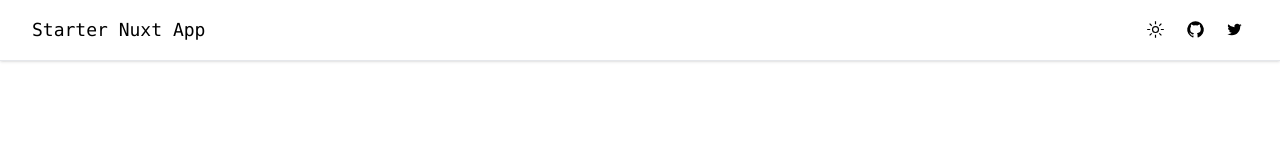
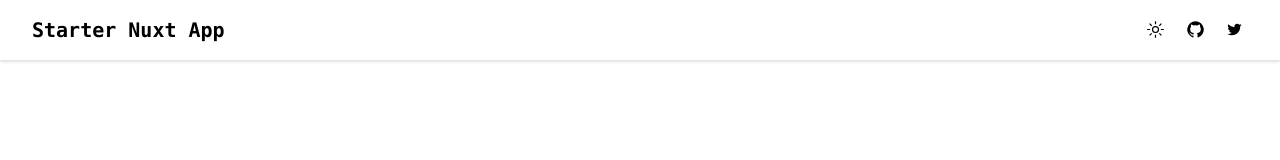
Before and after one commit to ntnyq/starter-nuxt-app, a Nuxt app: page / in a window 1280 px wide. Shown: the top 160 px of the page. Built offline with nearby package versions, Linux system fonts and the light colour scheme.

Commit message:
chore: update

```diff
--- a/components/NavBar.vue
+++ b/components/NavBar.vue
@@ -1,6 +1,4 @@
-<script lang="ts" setup>
-const colorMode = useColorMode()
-</script>
+<script lang="ts" setup></script>
 
 <template>
   <header
@@ -14,9 +12,9 @@ const colorMode = useColorMode()
   >
     <div>
       <h1
-        text="lg"
+        text="xl"
         font-mono
-        font-500
+        font-600
       >
         Starter Nuxt App
       </h1>
@@ -27,12 +25,8 @@ const colorMode = useColorMode()
         p1
       >
         <div
-          v-if="colorMode.value === 'dark'"
-          i-carbon:moon
-        />
-        <div
-          v-else
           i-carbon:sun
+          dark:i-carbon:moon
         />
       </button>
       <a
--- /dev/null
+++ b/eslint.config.mjs
@@ -0,0 +1,3 @@
+import { ntnyq } from '@ntnyq/eslint-config'
+
+export default ntnyq()
--- a/nuxt.config.ts
+++ b/nuxt.config.ts
@@ -75,4 +75,6 @@ export default defineNuxtConfig({
       Inter: true,
     },
   },
+
+  compatibilityDate: '2024-07-13',
 })
--- a/styles/vars.css
+++ b/styles/vars.css
@@ -5,6 +5,7 @@
 }
 
 :root.dark {
+  color-scheme: dark;
   --c-border: #222;
   --c-bg-base: #1e1e1e;
   --c-text-base: #fff;
--- a/uno.config.ts
+++ b/uno.config.ts
@@ -5,10 +5,12 @@ import {
   presetTypography,
   presetUno,
   transformerDirectives,
+  transformerVariantGroup,
 } from 'unocss'
 
 export default defineConfig({
   shortcuts: [],
+
   presets: [
     presetUno(),
     presetIcons({
@@ -20,5 +22,6 @@ export default defineConfig({
     presetAttributify(),
     presetTypography(),
   ],
-  transformers: [transformerDirectives()],
+
+  transformers: [transformerDirectives(), transformerVariantGroup()],
 })
```
Also changed, not shown: package.json (+5 -5 lines), .changeset/config.json, .eslintrc.json (deleted), 1 other file (tests, documents, lock files or other folders).
